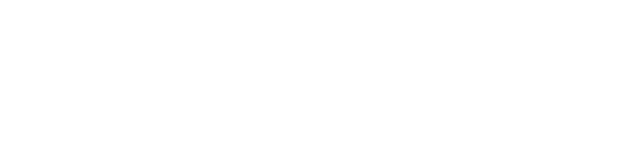
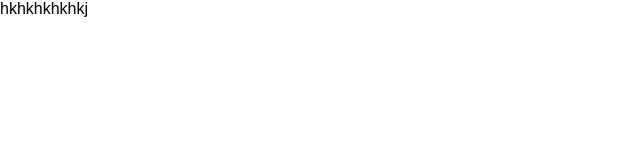
Before and after one commit to programer-Glei/Projeto_Clone_Insta, a plain HTML site: page index.html in a window 1280 px wide. Shown: the whole page, without its empty margins (0-640 px from the left). Drawn offline with Linux system fonts and the light colour scheme.

Commit message:
proximo comit

```diff
--- a/css/estilo.scss
+++ b/css/estilo.scss
@@ -10,10 +10,12 @@ $--white:#ffffff;
 
 
 @media (prefers-color-scheme: dark){
-    $--bakcground: #000000;
-    $--segundary: #121212;
-    $--primary:#f5f5f5;
-    $--secondary-foreground: #000000;
+    :root{
+        $--bakcground: #000000;
+        $--segundary: #121212;
+        $--primary:#f5f5f5;
+        $--secondary-foreground: #737373;
+    }
 }
 
 *{
@@ -28,3 +30,11 @@ html{
     font-size: 62.5%;
     min-height: 100vh;
 }
+
+body{
+    background: $--bakcground;
+    color: $--primary;
+    font-size: 1.6rem;
+    width: 80px;
+    min-height: 100%;
+}
--- a/index.html
+++ b/index.html
@@ -3,9 +3,10 @@
 <head>
     <meta charset="UTF-8">
     <meta name="viewport" content="width=device-width, initial-scale=1.0">
+    <link rel="stylesheet" href="css/estilo.css">
     <title>Clone Instagram</title>
 </head>
 <body>
-
+    <div class="div">hkhkhkhkhkj</div>
 </body>
 </html>
```
Also changed, not shown: css/estilo.css, 1 other file.
